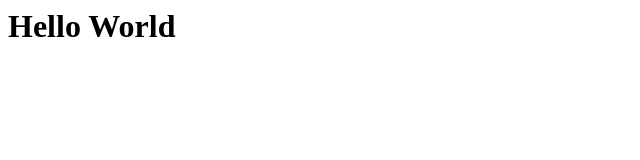
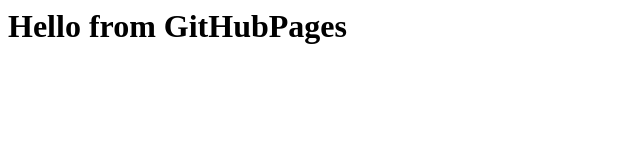
Before and after one commit to Serafim2007/github.io, a plain HTML site: page index.html in a window 1280 px wide. Shown: the whole page, without its empty margins (0-640 px from the left). Drawn offline with Linux system fonts and the light colour scheme.

Commit message:
commit for pages

```diff
--- a/index.html
+++ b/index.html
@@ -1 +1 @@
-<h1>Hello World</h1>
+<h1>Hello from GitHubPages</</h1>
```
